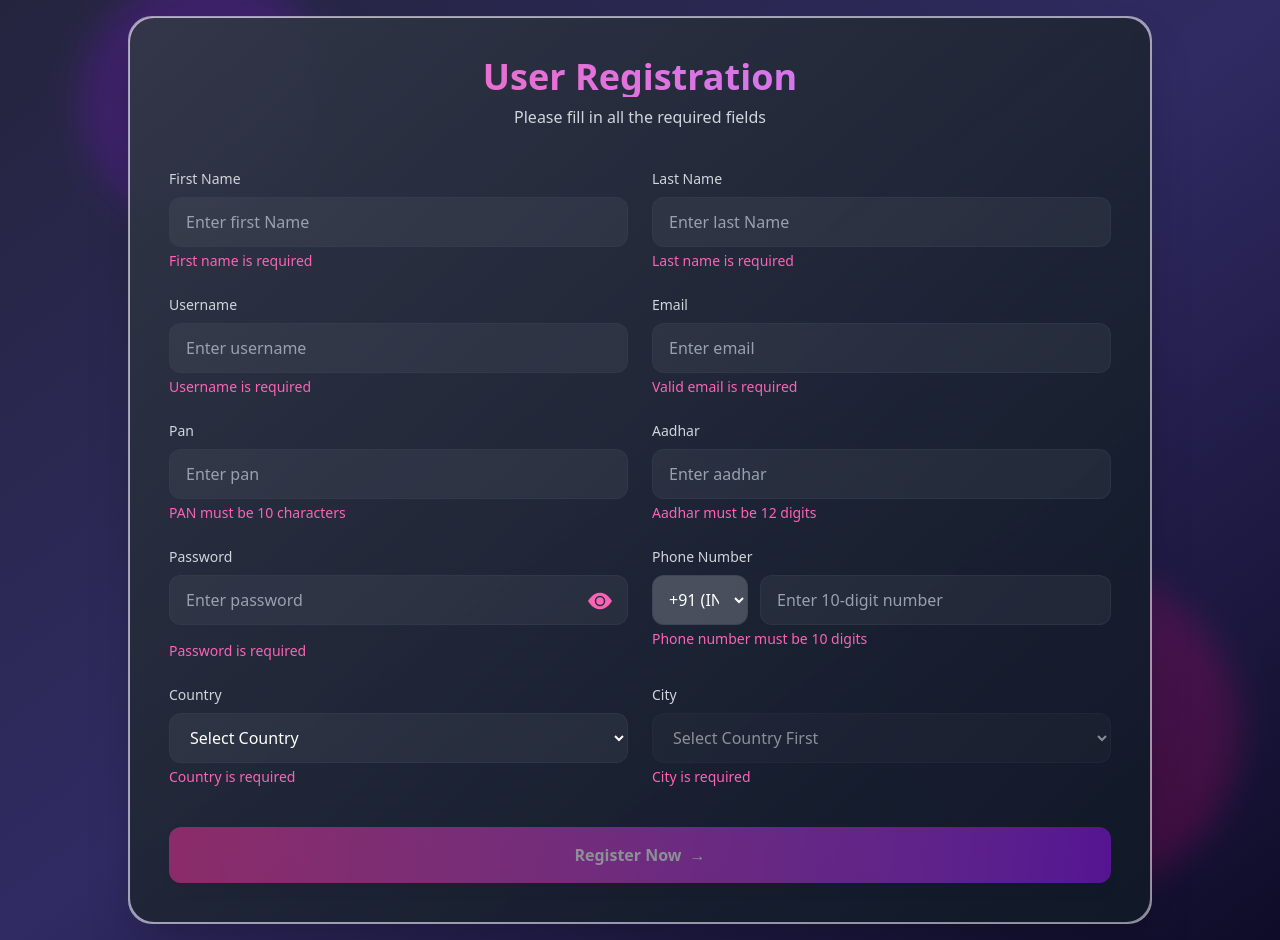
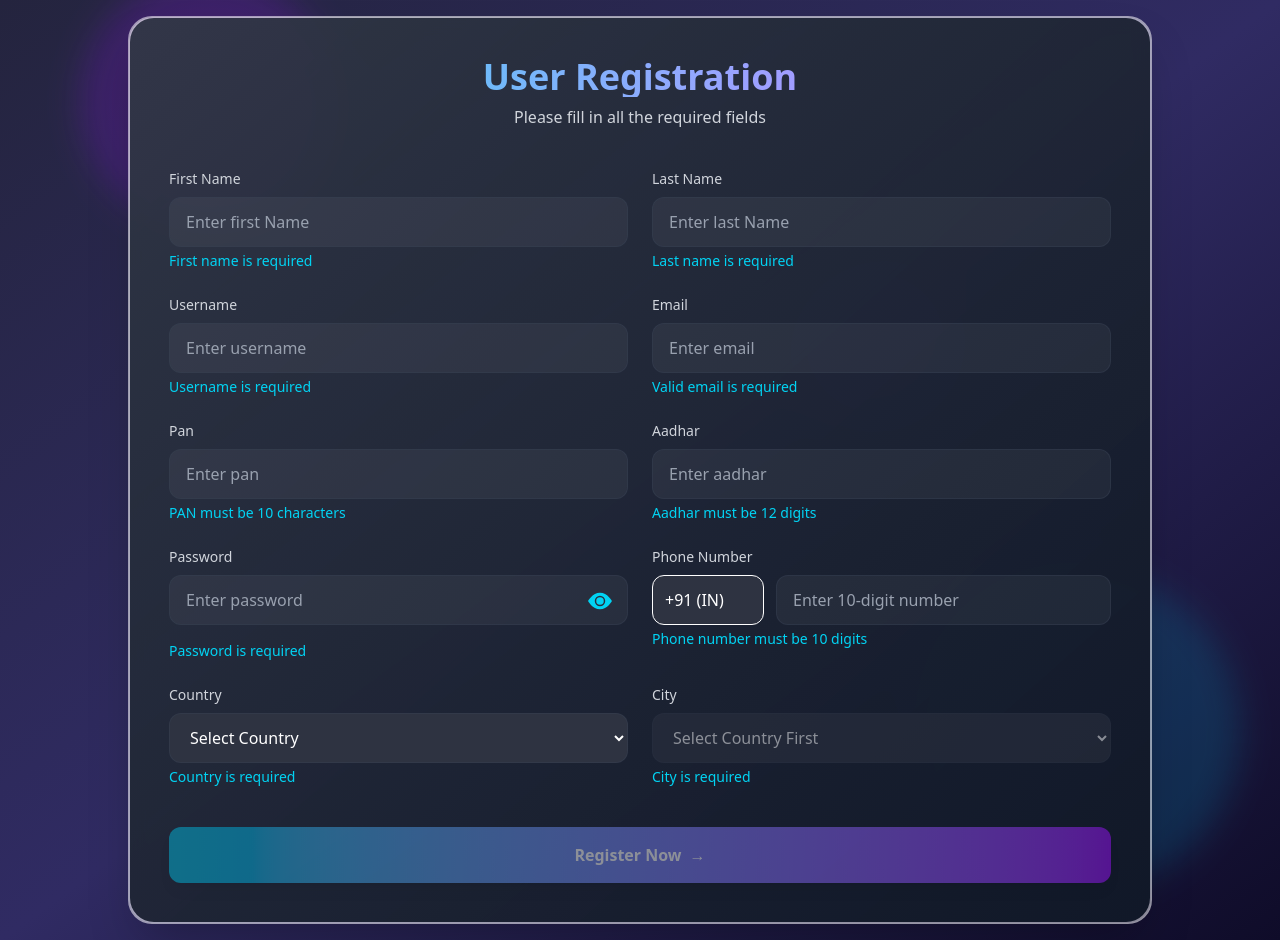
Before and after one commit to Roshansuthar1105/CSI-Form-Validation, a React (Vite) app: page /form in a window 1280 px wide. Built offline with nearby package versions, Linux system fonts and the light colour scheme.

Commit message:
Form color schema change

```diff
--- a/src/pages/FormPage.jsx
+++ b/src/pages/FormPage.jsx
@@ -69,7 +69,7 @@ export default function FormPage() {
     <div className="min-h-screen relative overflow-hidden flex items-center justify-center bg-gradient-to-br from-[#24243e] via-[#302b63] to-[#0f0c29] p-4">
       {/* Floating circles in background */}
       <div className="absolute -top-10 left-20 w-64 h-64 rounded-full bg-purple-600/20 blur-lg  animate-float"></div>
-      <div className="absolute bottom-10 right-10 w-80 h-80 rounded-full bg-pink-600/20 blur-lg animate-float-delay"></div>
+      <div className="absolute bottom-10 right-10 w-80 h-80 rounded-full bg-cyan-600/20 blur-lg animate-float-delay"></div>
       <div className="absolute top-1/3 right-1/4 w-40 h-40 rounded-full bg-indigo-600/20 blur-lg animate-float-delay-2"></div>
 
       {/* Main form container with glassmorphism effect */}
@@ -82,7 +82,7 @@ export default function FormPage() {
         {/* Form content */}
         <div className="p-8 md:p-10">
           <div className="text-center mb-10">
-            <h2 className="text-4xl font-bold bg-gradient-to-r from-pink-400 to-purple-400 bg-clip-text text-transparent mb-2">
+            <h2 className="text-4xl font-bold bg-gradient-to-r from-cyan-400 to-purple-400 bg-clip-text text-transparent mb-2">
               User Registration
             </h2>
             <p className="text-gray-300">Please fill in all the required fields</p>
@@ -91,7 +91,7 @@ export default function FormPage() {
           <form onSubmit={handleSubmit} className="grid grid-cols-1 md:grid-cols-2 gap-6">
             {['firstName', 'lastName', 'username', 'email', 'pan', 'aadhar'].map((field) => (
               <div key={field} className="group">
-                <label className="block text-sm font-medium text-gray-300 mb-2 capitalize transition-all duration-200 group-focus-within:text-pink-400">
+                <label className="block text-sm font-medium text-gray-300 mb-2 capitalize transition-all duration-200 group-focus-within:text-cyan-400">
                   {field.replace(/([A-Z])/g, ' $1')}
                 </label>
                 <input
@@ -100,15 +100,15 @@ export default function FormPage() {
                   value={formData[field]}
                   onChange={handleChange}
                   placeholder={`Enter ${field.replace(/([A-Z])/g, ' $1')}`}
-                  className="w-full px-4 py-3 bg-white/5 border border-gray-700/50 rounded-xl text-white placeholder-gray-400 focus:outline-none focus:ring-2 focus:ring-pink-500/50 focus:border-pink-500 transition-all duration-200"
+                  className="w-full px-4 py-3 bg-white/5 border border-gray-700/50 rounded-xl text-white placeholder-gray-400 focus:outline-none focus:ring-2 focus:ring-cyan-500/50 focus:border-cyan-500 transition-all duration-200"
                 />
-                {errors[field] && <p className="mt-1 text-sm text-pink-400">{errors[field]}</p>}
+                {errors[field] && <p className="mt-1 text-sm text-cyan-400">{errors[field]}</p>}
               </div>
             ))}
 
             {/* Password */}
             <div className="group">
-              <label className="block text-sm font-medium text-gray-300 mb-2 transition-all duration-200 group-focus-within:text-pink-400">
+              <label className="block text-sm font-medium text-gray-300 mb-2 transition-all duration-200 group-focus-within:text-cyan-400">
                 Password
               </label>
               <input
@@ -117,7 +117,7 @@ export default function FormPage() {
                 value={formData.password}
                 onChange={handleChange}
                 placeholder="Enter password"
-                className="w-full px-4 py-3 bg-white/5 border border-gray-700/50 rounded-xl text-white placeholder-gray-400 focus:outline-none focus:ring-2 focus:ring-pink-500/50 focus:border-pink-500 transition-all duration-200"
+                className="w-full px-4 py-3 bg-white/5 border border-gray-700/50 rounded-xl text-white placeholder-gray-400 focus:outline-none focus:ring-2 focus:ring-cyan-500/50 focus:border-cyan-500 transition-all duration-200"
               />
               <label className="flex items-center gap-2 mt-3 text-sm text-gray-400 hover:text-gray-200 cursor-pointer transition-colors relative ">
                 <input
@@ -125,18 +125,18 @@ export default function FormPage() {
                   name="showPassword"
                   checked={formData.showPassword}
                   onChange={handleChange}
-                  className="w-4 h-4 accent-pink-500 hidden"
+                  className="w-4 h-4 accent-cyan-500 hidden"
                 />
                 {formData.showPassword ?
-                <RiEyeCloseFill className='absolute -top-12 right-4 text-2xl text-pink-400' />:<BsEyeFill className='absolute -top-12 right-4 text-2xl text-pink-400' />
+                  <RiEyeCloseFill className='absolute -top-12 right-4 text-2xl text-cyan-400' /> : <BsEyeFill className='absolute -top-12 right-4 text-2xl text-cyan-400' />
                 }
               </label>
-              {errors.password && <p className="mt-1 text-sm text-pink-400">{errors.password}</p>}
+              {errors.password && <p className="mt-1 text-sm text-cyan-400">{errors.password}</p>}
             </div>
 
             {/* Phone */}
             <div className="group">
-              <label className="block text-sm font-medium text-gray-300 mb-2 transition-all duration-200 group-focus-within:text-pink-400">
+              <label className="block text-sm font-medium text-gray-300 mb-2 transition-all duration-200 group-focus-within:text-cyan-400">
                 Phone Number
               </label>
               <div className="flex gap-3">
@@ -144,47 +144,49 @@ export default function FormPage() {
                   name="phoneCode"
                   value={formData.phoneCode}
                   onChange={handleChange}
-                  className="w-24 px-3 py-3 bg-white/20 border border-gray-700/50 rounded-xl text-white focus:outline-none focus:ring-2 focus:ring-pink-500/50 focus:border-pink-500 transition-all duration-200"
+                  className="w-28 px-3 py-3 bg-[#2e3341] text-white border rounded-xl focus:outline-none focus:ring-2 focus:ring-cyan-500/50 transition-all duration-200 appearance-none"
                 >
-                  <option value="+91" >+91 (IN)</option>
+                  <option value="+91">+91 (IN)</option>
                   <option value="+1">+1 (US)</option>
                   <option value="+44">+44 (UK)</option>
                   <option value="+81">+81 (JP)</option>
                   <option value="+61">+61 (AU)</option>
                 </select>
+
                 <input
                   type="text"
                   name="phoneNumber"
                   value={formData.phoneNumber}
                   onChange={handleChange}
                   placeholder="Enter 10-digit number"
-                  className="flex-1 px-4 py-3 bg-white/5 border border-gray-700/50 rounded-xl text-white placeholder-gray-400 focus:outline-none focus:ring-2 focus:ring-pink-500/50 focus:border-pink-500 transition-all duration-200"
+                  className="flex-1 px-4 py-3 bg-white/5 border border-gray-700/50 rounded-xl text-white placeholder-gray-400 focus:outline-none focus:ring-2 focus:ring-cyan-500/50 focus:border-cyan-500 transition-all duration-200"
                 />
               </div>
-              {errors.phoneNumber && <p className="mt-1 text-sm text-pink-400">{errors.phoneNumber}</p>}
+
+              {errors.phoneNumber && <p className="mt-1 text-sm text-cyan-400">{errors.phoneNumber}</p>}
             </div>
 
             {/* Country & City */}
             <div className="group">
-              <label className="block text-sm font-medium text-gray-300 mb-2 transition-all duration-200 group-focus-within:text-pink-400">
+              <label className="block text-sm font-medium text-gray-300 mb-2 transition-all duration-200 group-focus-within:text-cyan-400">
                 Country
               </label>
               <select
                 name="country"
                 value={formData.country}
                 onChange={handleChange}
-                className="w-full px-4 py-3 bg-white/5 border border-gray-700/50 rounded-xl text-white focus:outline-none focus:ring-2 focus:ring-pink-500/50 focus:border-pink-500 transition-all duration-200"
+                className="w-full px-4 py-3 bg-[#2e3341] border border-gray-700/50 rounded-xl text-white focus:outline-none focus:ring-2 focus:ring-cyan-500/50 focus:border-cyan-500 transition-all duration-200"
               >
                 <option value="">Select Country</option>
                 {Object.keys(countries).map((c) => (
                   <option key={c} value={c}>{c}</option>
                 ))}
               </select>
-              {errors.country && <p className="mt-1 text-sm text-pink-400">{errors.country}</p>}
+              {errors.country && <p className="mt-1 text-sm text-cyan-400">{errors.country}</p>}
             </div>
 
             <div className="group">
-              <label className="block text-sm font-medium text-gray-300 mb-2 transition-all duration-200 group-focus-within:text-pink-400">
+              <label className="block text-sm font-medium text-gray-300 mb-2 transition-all duration-200 group-focus-within:text-cyan-400">
                 City
               </label>
               <select
@@ -192,14 +194,14 @@ export default function FormPage() {
                 value={formData.city}
                 onChange={handleChange}
                 disabled={!formData.country}
-                className="w-full px-4 py-3 bg-white/5 border border-gray-700/50 rounded-xl text-white focus:outline-none focus:ring-2 focus:ring-pink-500/50 focus:border-pink-500 transition-all duration-200 disabled:opacity-50"
+                className="w-full px-4 py-3 bg-[#2e3341] border border-gray-700/50 rounded-xl text-white focus:outline-none focus:ring-2 focus:ring-cyan-500/50 focus:border-cyan-500 transition-all duration-200 disabled:opacity-50"
               >
                 <option value="">{formData.country ? 'Select City' : 'Select Country First'}</option>
                 {(countries[formData.country] || []).map((c) => (
                   <option key={c} value={c}>{c}</option>
                 ))}
               </select>
-              {errors.city && <p className="mt-1 text-sm text-pink-400">{errors.city}</p>}
+              {errors.city && <p className="mt-1 text-sm text-cyan-400">{errors.city}</p>}
             </div>
 
             {/* Submit button */}
@@ -207,7 +209,7 @@ export default function FormPage() {
               <button
                 type="submit"
                 disabled={Object.keys(errors).length > 0}
-                className="w-full px-6 py-4 bg-gradient-to-r from-pink-500 to-purple-600 hover:from-pink-600 hover:to-purple-700 rounded-xl text-white font-semibold shadow-lg hover:shadow-pink-500/20 transition-all duration-300 transform hover:-translate-y-1 disabled:opacity-50 disabled:transform-none disabled:cursor-not-allowed"
+                className="w-full px-6 py-4 bg-gradient-to-r from-cyan-500 to-purple-600 hover:from-cyan-600 hover:to-purple-700 rounded-xl text-white font-semibold shadow-lg hover:shadow-cyan-500/20 transition-all duration-300 transform hover:-translate-y-1 disabled:opacity-50 disabled:transform-none disabled:cursor-not-allowed"
               >
                 Register Now
                 <span className="ml-2">→</span>
```
